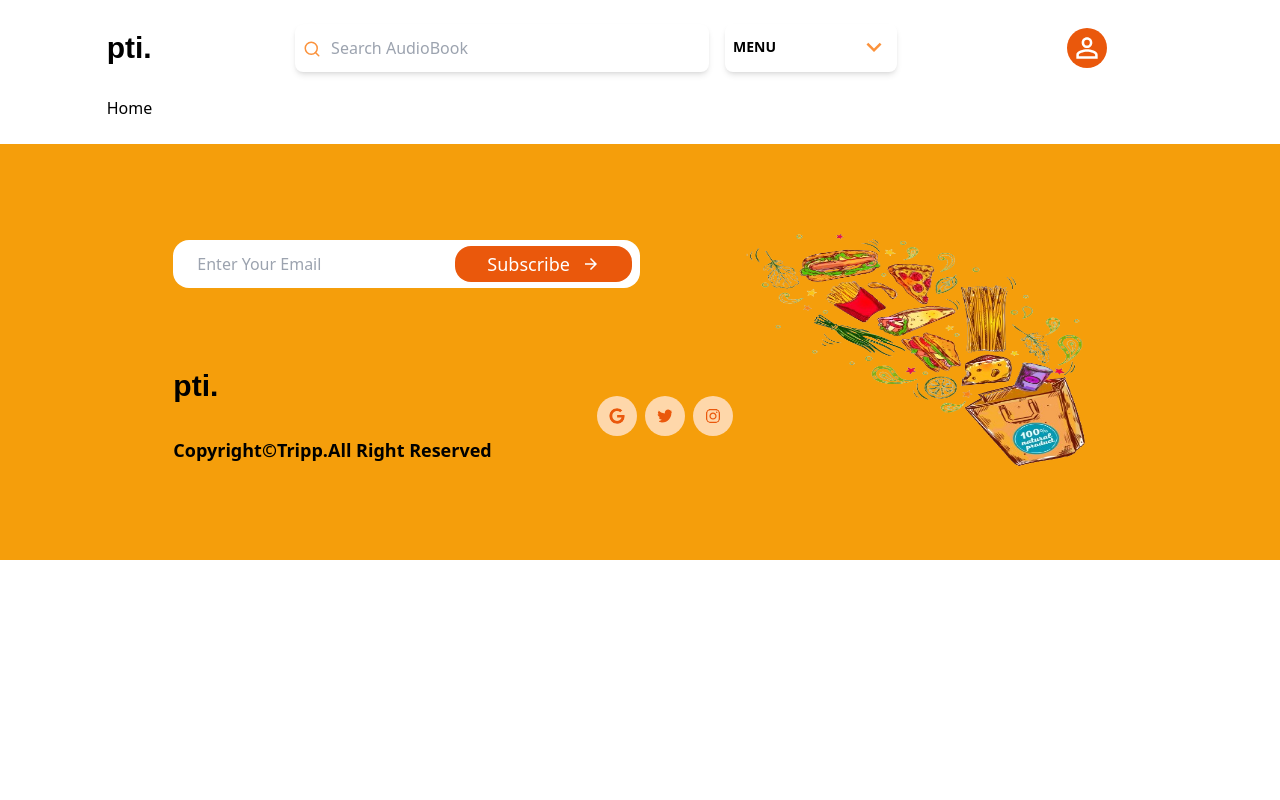
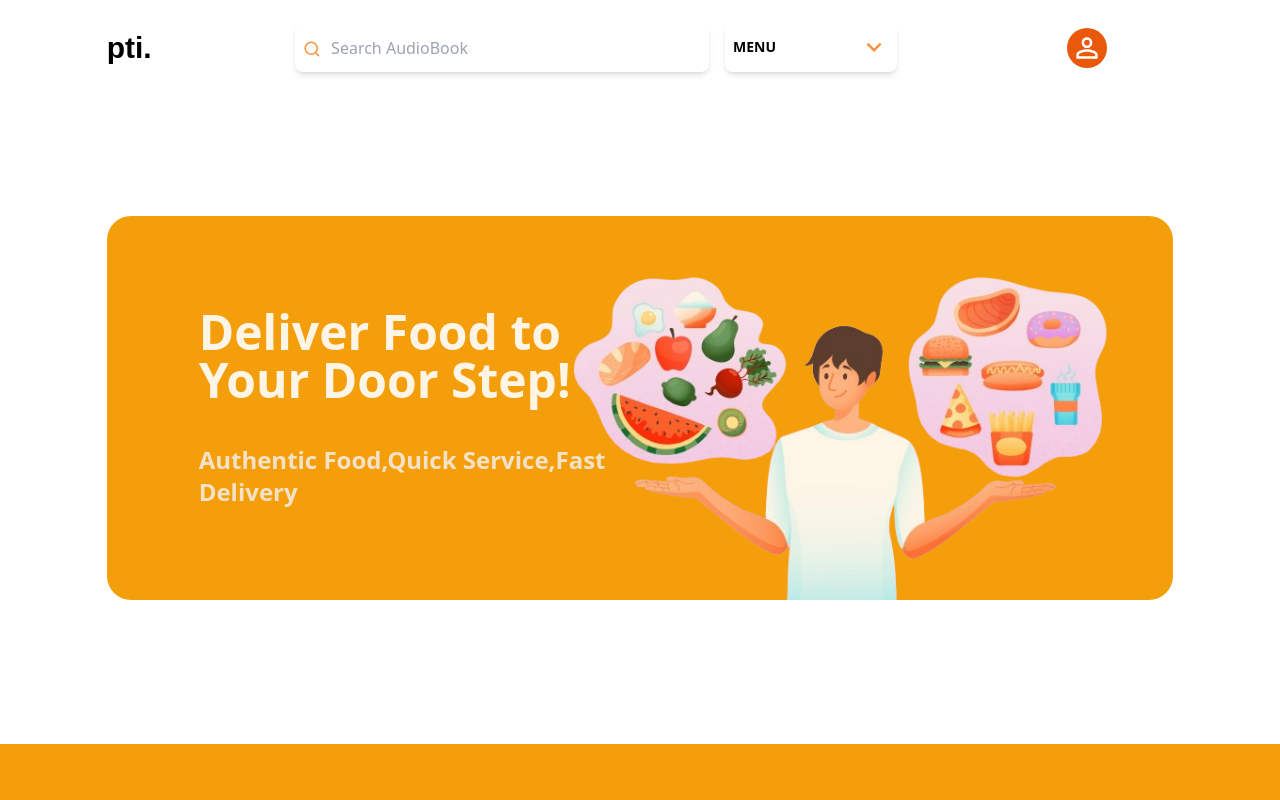
Before and after one commit to MdRahi99/FoodVan, a React (Vite) app: page / in a window 1280 px wide. Shown: the top 800 px of the page. Built offline with nearby package versions, Linux system fonts and the light colour scheme.

Commit message:
Banner Design Completed

```diff
--- /dev/null
+++ b/src/Components/Home/Banner.jsx
@@ -0,0 +1,19 @@
+import img from '../../Assets/Image1.png';
+
+const Banner = () => {
+    return (
+        <>
+            <div className='flex flex-col lg:flex-row items-center justify-between lg:bg-amber-500 lg:p-20 p-2 rounded-3xl gap-12 lg:gap-0 lg:relative lg:my-36'>
+                <div className='flex flex-col text-center lg:text-left gap-6 p-3 lg:gap-10 w-full lg:w-1/2'>
+                    <h1 className='text-3xl lg:text-5xl lg:text-white font-bold lg:font-semibold opacity-90'>Deliver Food to Your Door Step!</h1>
+                    <p className='text-lg lg:text-2xl text-gray-400 font-semibold lg:text-gray-100 lg:opacity-80'>Authentic Food,Quick Service,Fast Delivery</p>
+                </div>
+                <div className='lg:absolute lg:bottom-0 lg:right-10 bg-orange-500 opacity-90 rounded-3xl lg:bg-transparent'>
+                    <img className='h-96 w-full' src={img} alt="" />
+                </div>
+            </div>
+        </>
+    );
+};
+
+export default Banner;
--- a/src/Components/Home/Home.jsx
+++ b/src/Components/Home/Home.jsx
@@ -1,7 +1,9 @@
+import Banner from "./Banner";
+
 const Home = () => {
     return (
         <>
-           <h1>Home</h1>
+           <Banner />
         </>
     );
 };
```
